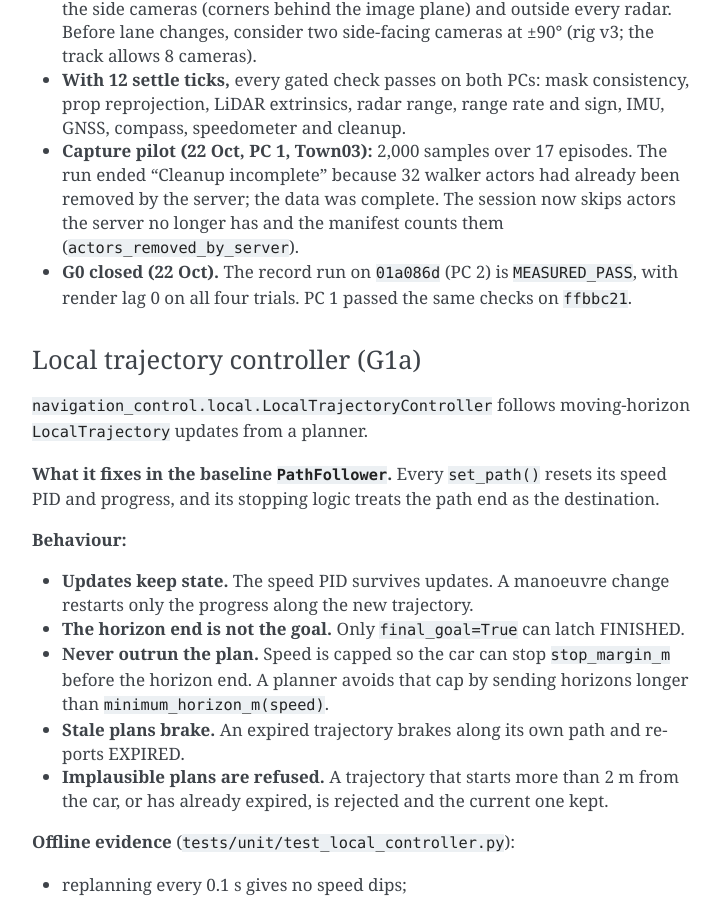
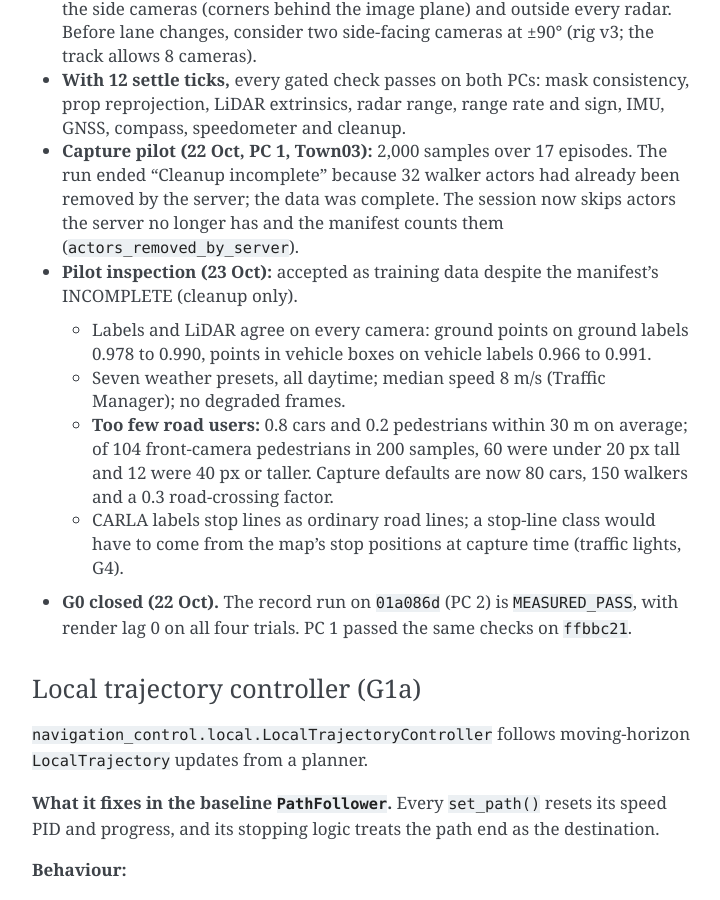
Before and after one commit to kkaaman/kkaaman-elec5308-a2-mo, a Sphinx documentation site: the page built from docs/mapless_autonomy.md, in a window 1280 px wide and 900 px high, scrolled down 8917 px. Shown: the whole window, without its empty margins (388-1108 px from the left). Built offline with Sphinx 7.4.7, drawn with Linux system fonts in a browser that asks for light colours.

Commit message:
AI Journal: Assignment 2 (Mapless extension) - [MAPLESS-DATA] pilot accepted; denser traffic and road-crossing walkers for captures
Town03 pilot inspection: labels and LiDAR agree on every camera (ground 0.978-0.990,
vehicles 0.966-0.991), but road users were sparse (0.8 cars and 0.2 pedestrians within
30 m; 12 of 104 front pedestrians 40 px or taller). Defaults now 80 cars, 150 walkers
and a 0.3 crossing factor, recorded in the manifest.
{
  "studentId": "kkaaman",
  "groupId": "7",
  "taskId": "Assignment 2 (Mapless extension)",
  "tool": "Claude Opus",
  "isPaid": true,
  "modelVersion": "5.5",
  "language": "English (Australia) 🇦🇺",
  "interactions": [
    {
      "prompt": "Shared the inspection output for the Town03 pilot for a verdict on whether to continue with the captures",
      "response": "Labels and LiDAR agreed on every camera (ground 0.978-0.990, vehicles 0.966-0.991), so it accepted the pilot, but road users were sparse (0.8 cars and 0.2 pedestrians within 30 m). The capture defaults were raised to 80 cars and 150 walkers with 30% crossing the road, recorded in the manifest.",
      "intent": "Quality Assurance",
      "aiAccuracy": "Perfect",
      "humanIntervention": "Uploaded the pilot inspection output",
      "verificationMethod": "Manual Trace",
      "evaluationConfidence": 4
    }
  ],
  "metaReflection": {
    "utilityScore": 5,
    "processEvolution": "",
    "criticalMoment": "",
    "skillDependency": "judging data quality",
    "synthesis": "check a pilot before the full capture"
  },
  "tags": [],
  "status": "complete",
  "id": "6c2e0fd2-ea29-4156-a848-a506de9e5901",
  "createdAt": "2026-11-07T09:24:04.545Z"
}

```diff
--- a/docs/mapless_autonomy.md
+++ b/docs/mapless_autonomy.md
@@ -295,6 +295,18 @@ Lane-change checks there rely on LiDAR and the side cameras.
   ended "Cleanup incomplete" because 32 walker actors had already been removed by the
   server; the data was complete. The session now skips actors the server no longer has
   and the manifest counts them (`actors_removed_by_server`).
+- **Pilot inspection (23 Oct):** accepted as training data despite the manifest's
+  INCOMPLETE (cleanup only).
+  - Labels and LiDAR agree on every camera: ground points on ground labels 0.978 to
+    0.990, points in vehicle boxes on vehicle labels 0.966 to 0.991.
+  - Seven weather presets, all daytime; median speed 8 m/s (Traffic Manager); no
+    degraded frames.
+  - **Too few road users:** 0.8 cars and 0.2 pedestrians within 30 m on average; of 104
+    front-camera pedestrians in 200 samples, 60 were under 20 px tall and 12 were 40 px
+    or taller. Capture defaults are now 80 cars, 150 walkers and a 0.3 road-crossing
+    factor.
+  - CARLA labels stop lines as ordinary road lines; a stop-line class would have to come
+    from the map's stop positions at capture time (traffic lights, G4).
 - **G0 closed (22 Oct).** The record run on `01a086d` (PC 2) is `MEASURED_PASS`, with
   render lag 0 on all four trials. PC 1 passed the same checks on `ffbbc21`.
 
```
Also changed, not shown: 1 other file.
